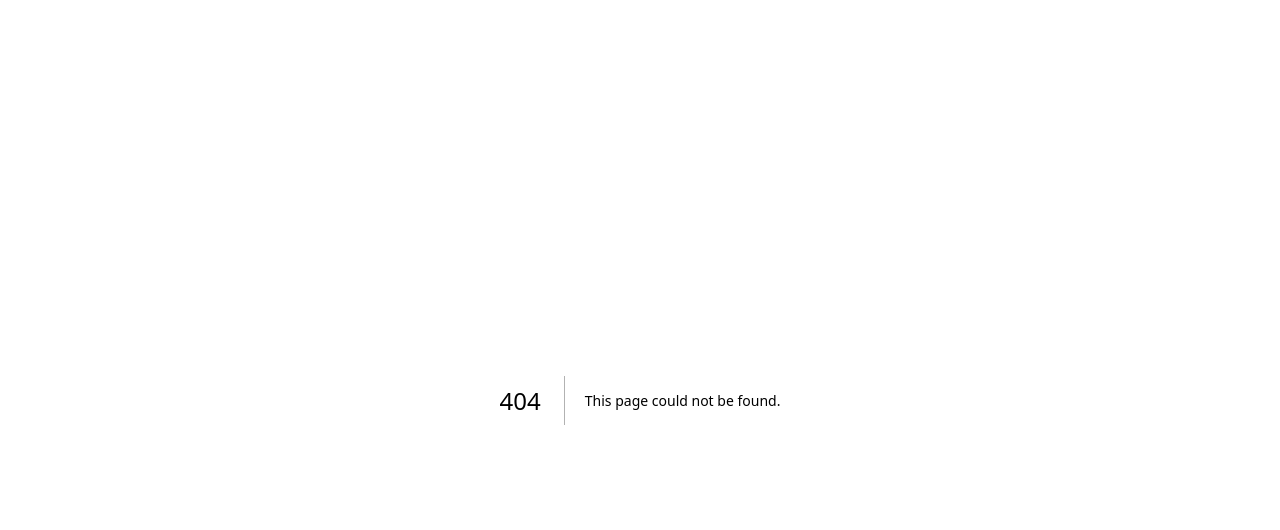
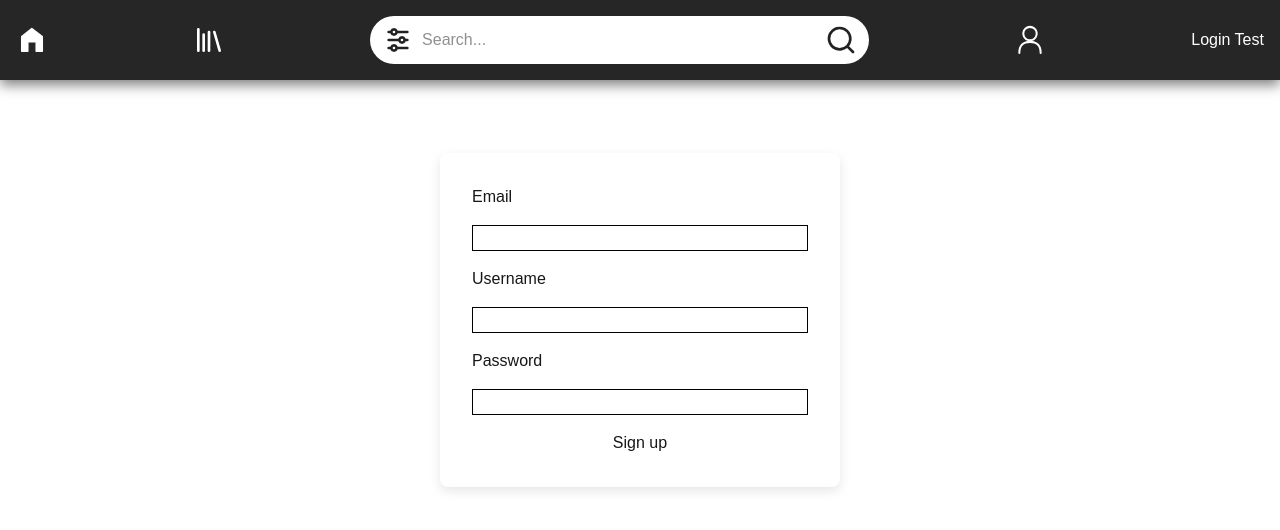
Before and after one commit to MurkingtonWizard/BoardGameStore, a Next.js app in the folder board-game-store/: page /register in a window 1280 px wide. Before the commit this address had no page. Shown: the top 530 px of the page. Built offline with nearby package versions, Linux system fonts and the light colour scheme.

Commit message:
registration + registration page

```diff
--- a/board-game-store/src/Controllers/AccountController.ts
+++ b/board-game-store/src/Controllers/AccountController.ts
@@ -22,6 +22,28 @@ export const Login = async (email: string, password: string): Promise<boolean> =
 		console.log("Login error:", err);
 		return false;
 	}
+}
+
+export const Register = async(email: string, username: string, password: string): Promise<boolean> => {
+	try {
+		const userResponse = await fetch("https://gndbiwggpk.execute-api.us-east-2.amazonaws.com/Initial/Signup", {
+			method: 'POST',
+			body: JSON.stringify({
+				"email": email,
+				"password": password,
+				"username": username
+			})
+		});
+		const resultData = await userResponse.json();
+		if (resultData.statusCode != 200) {
+			throw new Error("Could not create account!");
+		}
+		return true;
+	} catch (err) {
+		console.log("Account creation error:", err);
+		return false;
+	}
+
 }
 
 export const RecordFunds = async (amount: number): Promise<boolean> => {
--- a/board-game-store/src/Controllers/index.ts
+++ b/board-game-store/src/Controllers/index.ts
@@ -1,5 +1,5 @@
 export type { Filters } from "./SearchController"
 export { FetchGameSearch, DefaultFilter } from "./SearchController"
-export { Login, IsLoggedIn, RecordFunds } from "./AccountController"
+export { Login, IsLoggedIn, RecordFunds, Register } from "./AccountController"
 export { UpdateOwnedGame } from "./TransactionController"
 export { RateGame } from "./RatingController"
--- a/board-game-store/src/app/Components/PageWrapper.tsx
+++ b/board-game-store/src/app/Components/PageWrapper.tsx
@@ -1,6 +1,6 @@
 "use client"
 import { ReactElement, useEffect, useRef, useState } from "react";
-import { Footer, Header, LibraryPage, StorePage } from "@/app/Components";
+import { Footer, Header, LibraryPage, StorePage, Signup } from "@/app/Components";
 import { IBoardGame } from "@/model";
 import { DefaultFilter, FetchGameSearch, } from "@/Controllers"
 
@@ -11,7 +11,7 @@ export interface ChildProps {
 export interface RefreshProp {
     onRefresh: () => void;
 }
-type AllowedChildPage = ReactElement<typeof StorePage> | ReactElement<typeof LibraryPage>;
+type AllowedChildPage = ReactElement<typeof StorePage> | ReactElement<typeof LibraryPage> | ReactElement<typeof Signup>;
 interface PageWrapperProps {
   children: (props: ChildProps & RefreshProp) => AllowedChildPage;
 }
@@ -30,20 +30,21 @@ export function PageWrapper({ children }: PageWrapperProps) {
         onRefresh: () => { setRefresh(refresh === 1 ? 0 : 1); },
     });
 
-    const type: "store" | "library" | "unknown" =
+    const type: "store" | "library" | "signup" | "unknown" =
         child.type === StorePage ? "store" :
         child.type === LibraryPage ? "library" :
+		child.type === Signup ? "signup":
         "unknown";
 
     const FetchGames = (async () => {
         const currentFetch = ++fetchIndex.current; // increment generation
         console.log("Fetching index:", currentFetch);
-
+		if (type === "signup") return;
         try {
             let data;
             if (type === "store") {
                 data = await FetchGameSearch(search, filters, "store", pages[0]);
-            } else {
+			} else {
                 data = await FetchGameSearch(search, filters, "library");
             }
 
--- /dev/null
+++ b/board-game-store/src/app/Components/Signup.tsx
@@ -0,0 +1,55 @@
+import { Register } from "@/Controllers";
+import { useRouter } from "next/navigation";
+
+export function Signup(props: any) {
+	const router = useRouter();
+
+	async function handleSignup(e) {
+		e.preventDefault();
+		const email = document.getElementById("email").value;
+		const username = document.getElementById("username").value;
+		const password = document.getElementById("password").value;
+
+		try {
+			await Register(email, username, password);
+			console.log("successful registration!");
+			router.push("/");
+		} catch (err) {
+			console.log("Registration error:", err);
+		}
+	}
+
+	return (
+		<div style={{
+      		minHeight: "80vh",
+      		display: "flex",
+      		justifyContent: "center",
+      		alignItems: "center",
+      		padding: "2rem",
+    		}}>
+      		<form
+        	id="createAccount"
+        	onSubmit={handleSignup}
+        	style={{
+          	display: "flex",
+          	flexDirection: "column",
+          	gap: "1rem",
+          	padding: "2rem",
+          	backgroundColor: "#fff",
+          	borderRadius: "8px",
+          	boxShadow: "0 4px 12px rgba(0,0,0,0.1)",
+          	width: "100%",
+          	maxWidth: "400px",
+       		 }}
+      		>
+		<label htmlFor="email">Email</label>
+		<input type="email" id="email" name="email" style ={{border: "1px solid #000"}} required />
+		<label htmlFor="username">Username</label>
+		<input type="text" id="username" name="username" style ={{border: "1px solid #000"}} required />
+		<label htmlFor="password">Password</label>
+		<input type="password" id="password" name="password" style ={{border: "1px solid #000"}} required />
+		<button type="submit">Sign up</button>
+		</form>
+		</div>
+	);
+}
--- a/board-game-store/src/app/Components/index.ts
+++ b/board-game-store/src/app/Components/index.ts
@@ -10,3 +10,4 @@ export { StorePage } from "./StorePage"
 export { LibraryPage } from "./LibraryPage"
 export { OwnedButton } from "./OwnedButton"
 export { QuantityCount } from "./QuantityCount"
+export { Signup } from "./Signup"
--- /dev/null
+++ b/board-game-store/src/app/register/page.tsx
@@ -0,0 +1,10 @@
+"use client"
+import {Signup, PageWrapper} from "@/app/Components";
+
+export default function Register() {
+	return (
+		<PageWrapper>
+		{(props)=> <Signup {...props} />}
+		</PageWrapper>
+	);
+}
```
